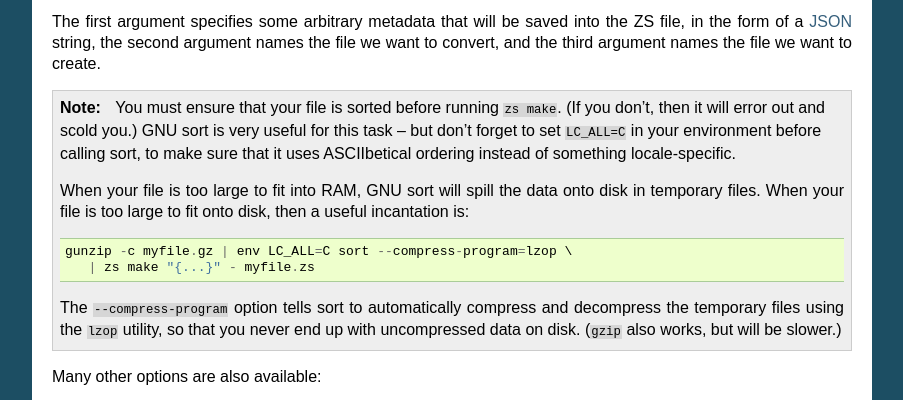
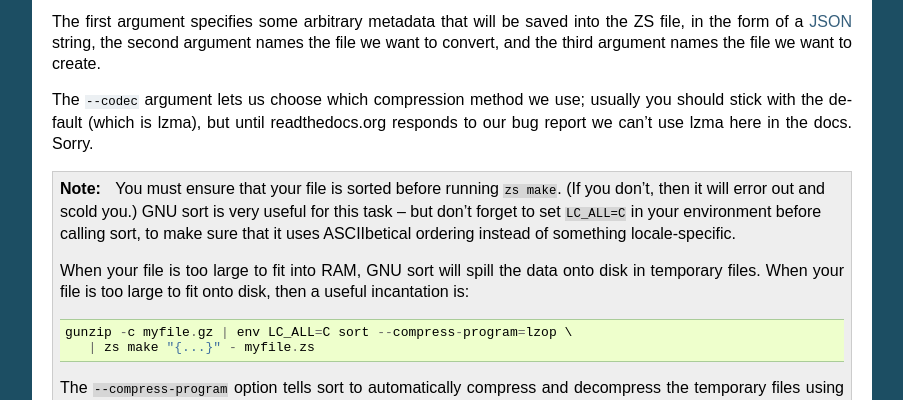
Before and after one commit to njsmith/zs, a Sphinx documentation site: the page built from doc/cmdline.rst, in a window 1280 px wide and 900 px high, scrolled down 882 px, cut to the strip 169-569 px from the top of the window. Shown: the whole strip, without its empty margins (198-1101 px from the left). Built offline with Sphinx 7.4.7, drawn with Linux system fonts in a browser that asks for light colours.

Commit message:
switch to deflate compression in docs, until RTD fixes rtfd/readthedocs.org#801

```diff
--- a/doc/cmdline.rst
+++ b/doc/cmdline.rst
@@ -49,7 +49,7 @@
    directory, so that the rest of the examples in the documentation
    will match:
 
-.. command-output:: zs make '{"corpus": "doc-example"}' tiny-4grams.txt tiny-4grams.zs
+.. command-output:: zs make '{"corpus": "doc-example"}' tiny-4grams.txt tiny-4grams.zs --codec deflate
    :cwd: example/scratch
    :shell:
 
@@ -57,6 +57,11 @@
 saved into the ZS file, in the form of a `JSON <http://json.org>`_
 string, the second argument names the file we want to convert, and the
 third argument names the file we want to create.
+
+The ``--codec`` argument lets us choose which compression method we
+use; usually you should stick with the default (which is lzma), but
+until readthedocs.org responds to our bug report we can't use lzma
+here in the docs. Sorry.
 
 .. note:: You must ensure that your file is sorted before running
    ``zs make``. (If you don't, then it will error out and scold you.)
```
Also changed, not shown: 1 other file.
